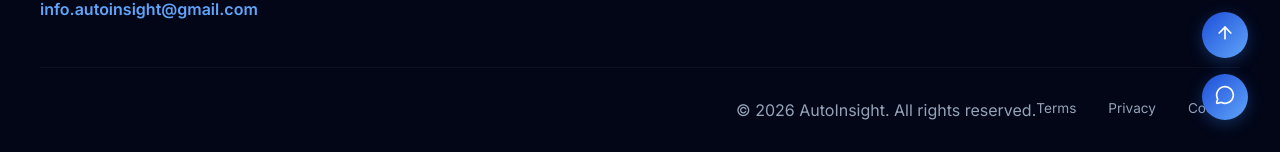
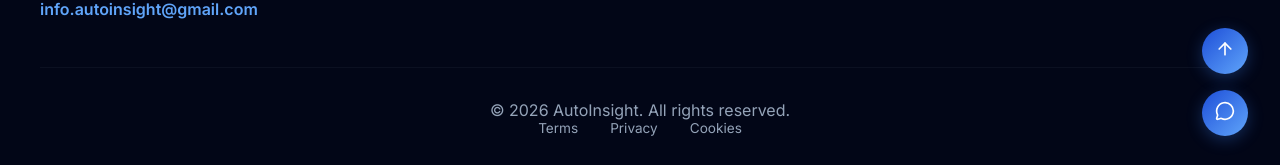
Before and after one commit to akila20040720/autoinsightcs70, a React (Vite) app in the folder autoinsight-frontend/auto-frontend/: page / in a window 1280 px wide. Shown: the part 1636-1801 px from the top of the page. Built offline with nearby package versions, Linux system fonts and the light colour scheme; no server answers.

Commit message:
update footer.css

```diff
--- a/autoinsight-frontend/auto-frontend/src/styles/Footer.css
+++ b/autoinsight-frontend/auto-frontend/src/styles/Footer.css
@@ -101,7 +101,10 @@
   max-width: 1200px;
   margin: 2rem auto 0 auto;
   display: flex;
-  justify-content: flex-end;
+  flex-direction: column;
+  align-items: center;
+  justify-content: center;
+  text-align: center;
 }
 
 .footer-bottom-links {
```
